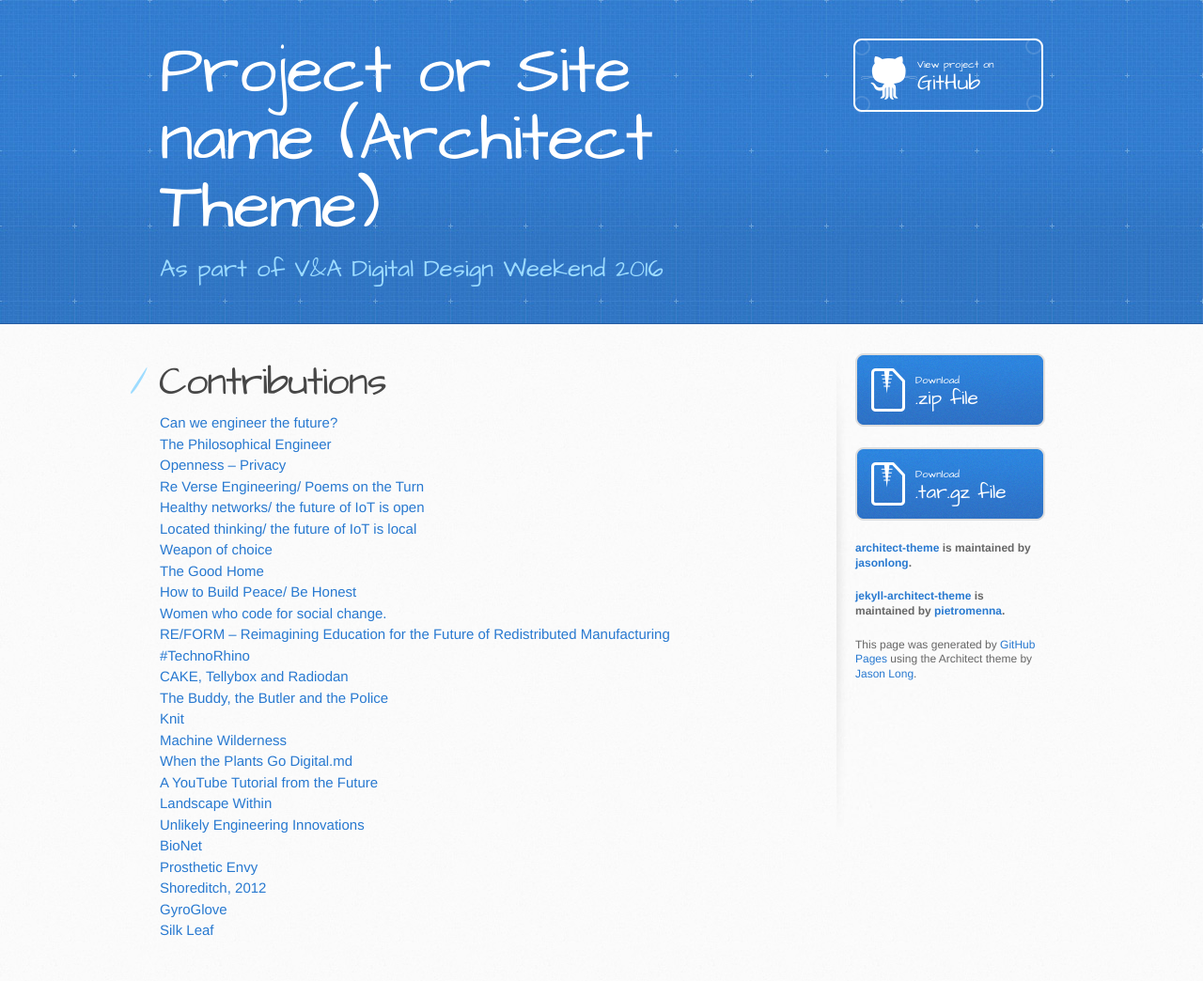
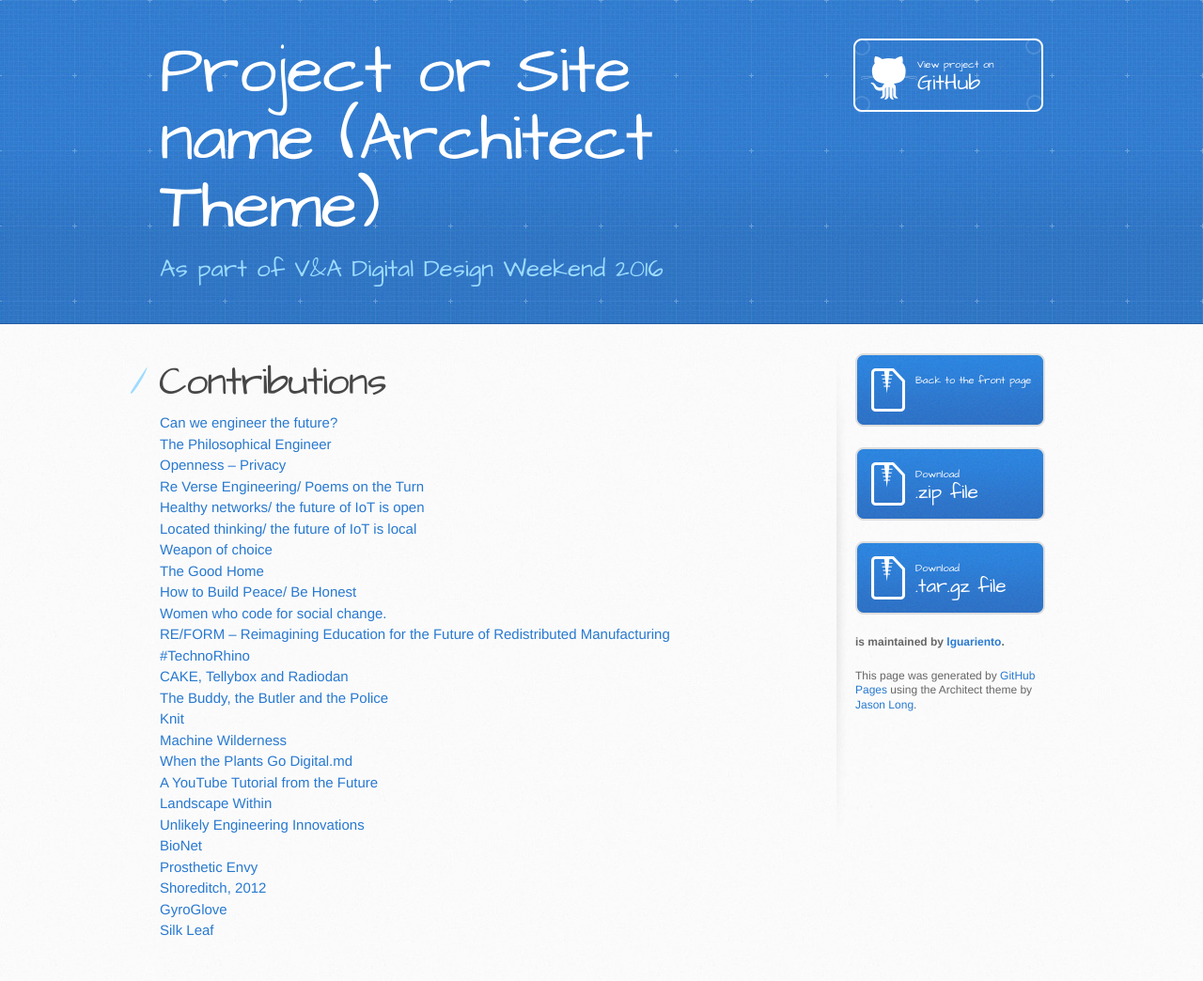
Before and after one commit to lguariento/Engineering-the-Future, a Jekyll site: the page built from index.md, in a window 1280 px wide. Shown: the whole page at 94% size. Built offline with Jekyll 4.4.1, drawn with Linux system fonts in a browser that asks for light colours.

Commit message:
Update default.html

```diff
--- a/_layouts/default.html
+++ b/_layouts/default.html
@@ -34,21 +34,23 @@
         </section>
 
         <aside id="sidebar">
-          <a href="https://github.com/pietromenna/jekyll-architect-theme/archive/master.zip" class="button">
+          <a href="https://lguariento.github.io/Engineering-the-Future/" class="button">
+            <small>Back to the front page</small>
+          </a>
+          <a href="https://github.com/lguariento/Engineering-the-Future/zipball/master" class="button">
             <small>Download</small>
             .zip file
           </a>
-          <a href="https://github.com/pietromenna/jekyll-architect-theme/archive/master.tar.gz" class="button">
+          <a href="https://github.com/lguariento/Engineering-the-Future/tarball/master" class="button">
             <small>Download</small>
             .tar.gz file
           </a>
 
-          <p class="repo-owner"><a href="https://github.com/jasonlong/architect-theme">architect-theme</a> is maintained by <a href="https://github.com/jasonlong">jasonlong</a>.</p>
-
-          <p class="repo-owner"><a href="https://github.com/pietromenna/jekyll-architect-theme">jekyll-architect-theme</a> is maintained by <a href="https://github.com/pietromenna">pietromenna</a>.</p>
+          <p class="repo-owner"><a href="https://github.com/lguariento/Engineering-the-Future"></a> is maintained by <a href="https://github.com/lguariento">lguariento</a>.</p>
 
           <p>This page was generated by <a href="https://pages.github.com">GitHub Pages</a> using the Architect theme by <a href="https://twitter.com/jasonlong">Jason Long</a>.</p>
         </aside>
+
       </div>
     </div>
 
```
